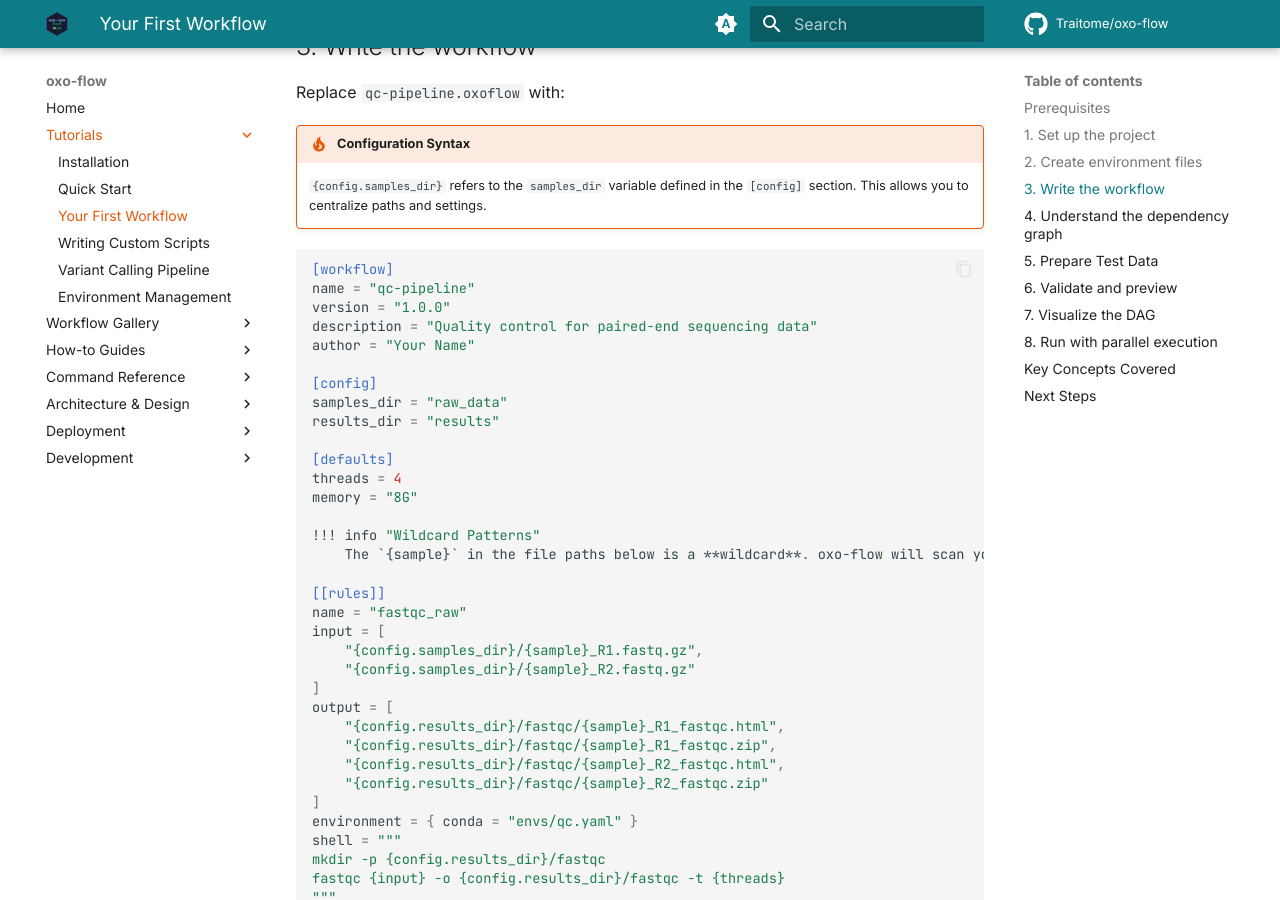
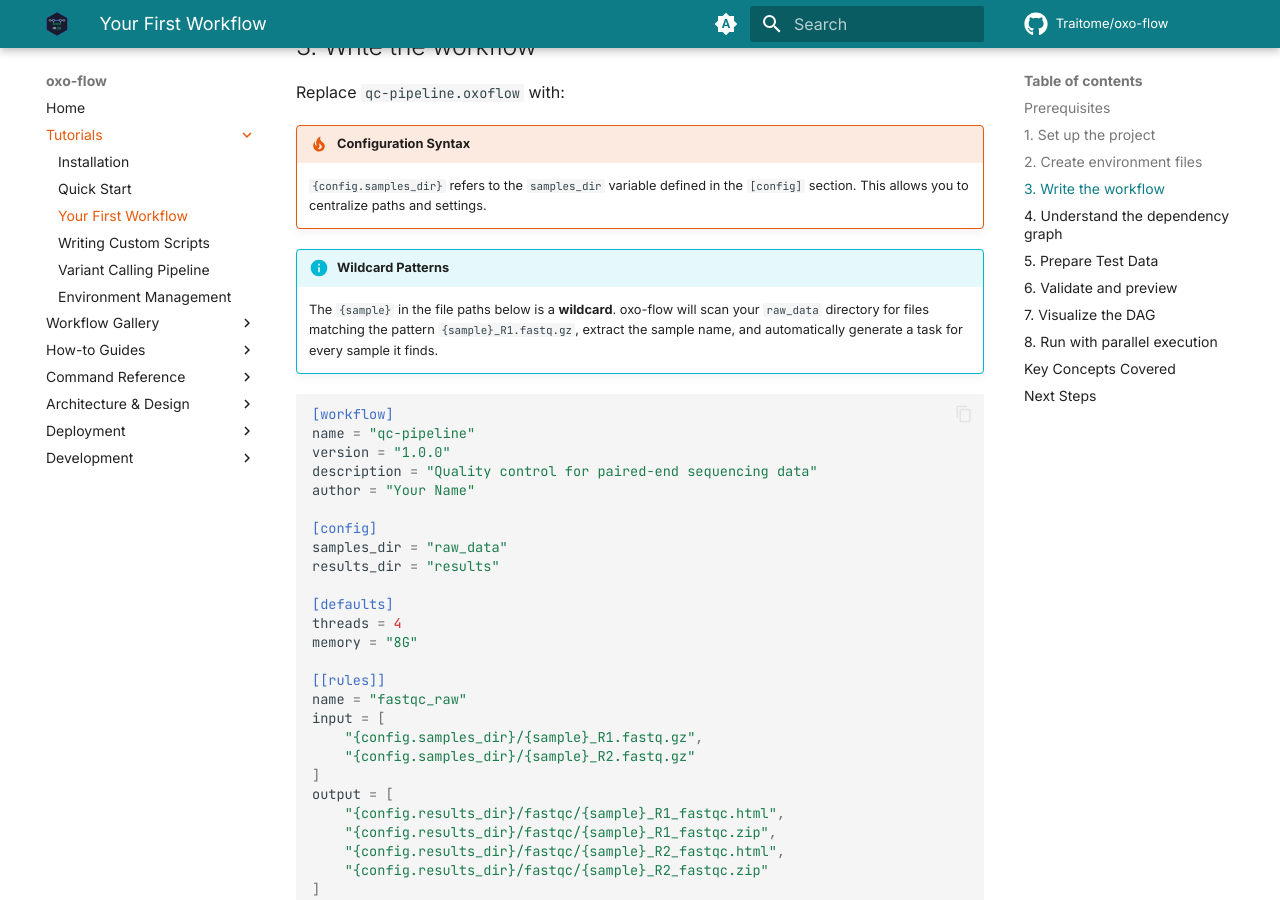
Before and after one commit to Traitome/oxo-flow, an MkDocs documentation site: the page built from docs/guide/src/tutorials/first-workflow.md, in a window 1280 px wide and 900 px high, scrolled down 1072 px. Built offline with MkDocs 1.6.1 and Material for MkDocs 9.7.7, drawn with Linux system fonts in a browser that asks for light colours; comment, search, counter and statistics services are not loaded.

Commit message:
docs: move Wildcard Patterns admonition out of TOML code block
The admonition was inside the toml fence, rendering as invalid TOML
text. Moved it above the code block where it renders as a callout.

Co-Authored-By: Claude <noreply@anthropic.com>

````diff
--- a/docs/guide/src/tutorials/first-workflow.md
+++ b/docs/guide/src/tutorials/first-workflow.md
@@ -47,6 +47,9 @@ Replace `qc-pipeline.oxoflow` with:
 !!! tip "Configuration Syntax"
     `{config.samples_dir}` refers to the `samples_dir` variable defined in the `[config]` section. This allows you to centralize paths and settings.
 
+!!! info "Wildcard Patterns"
+    The `{sample}` in the file paths below is a **wildcard**. oxo-flow will scan your `raw_data` directory for files matching the pattern `{sample}_R1.fastq.gz`, extract the sample name, and automatically generate a task for every sample it finds.
+
 ```toml
 [workflow]
 name = "qc-pipeline"
@@ -61,9 +64,6 @@ results_dir = "results"
 [defaults]
 threads = 4
 memory = "8G"
-
-!!! info "Wildcard Patterns"
-    The `{sample}` in the file paths below is a **wildcard**. oxo-flow will scan your `raw_data` directory for files matching the pattern `{sample}_R1.fastq.gz`, extract the sample name, and automatically generate a task for every sample it finds.
 
 [[rules]]
 name = "fastqc_raw"
````
